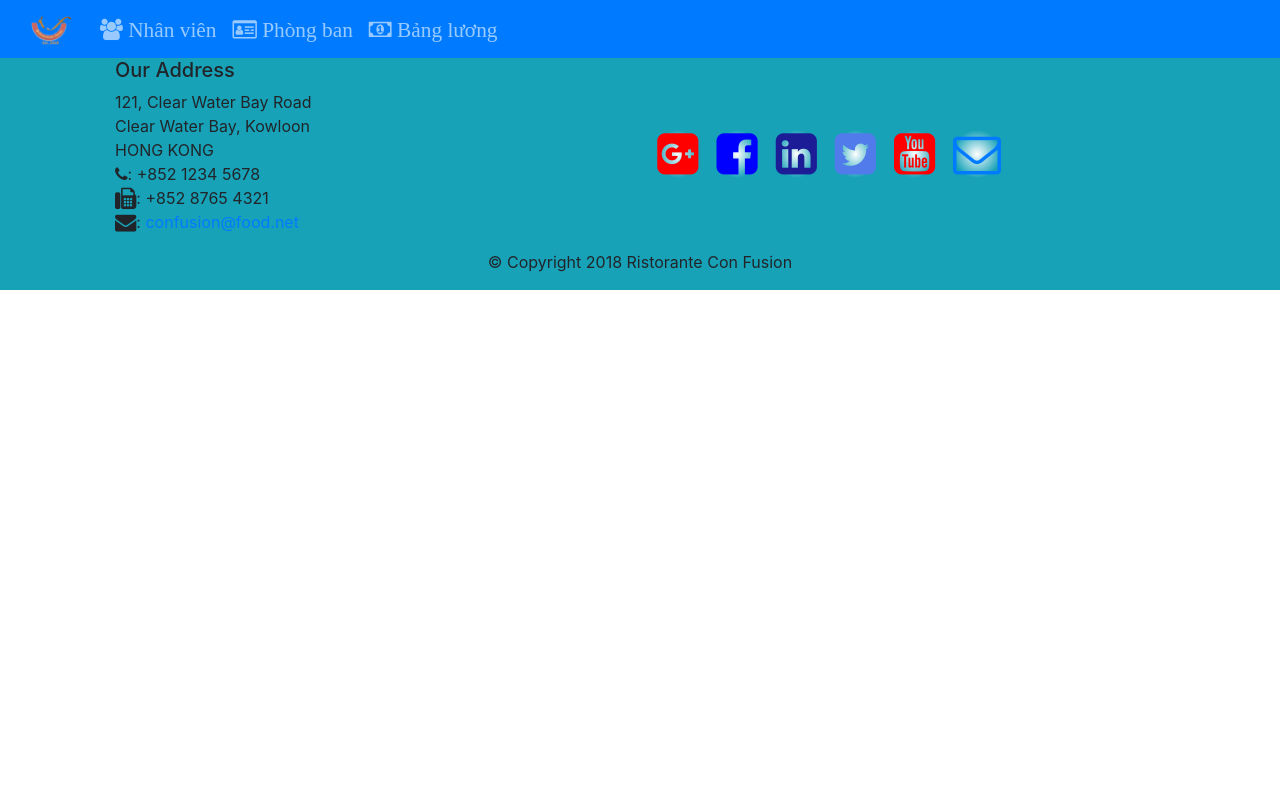
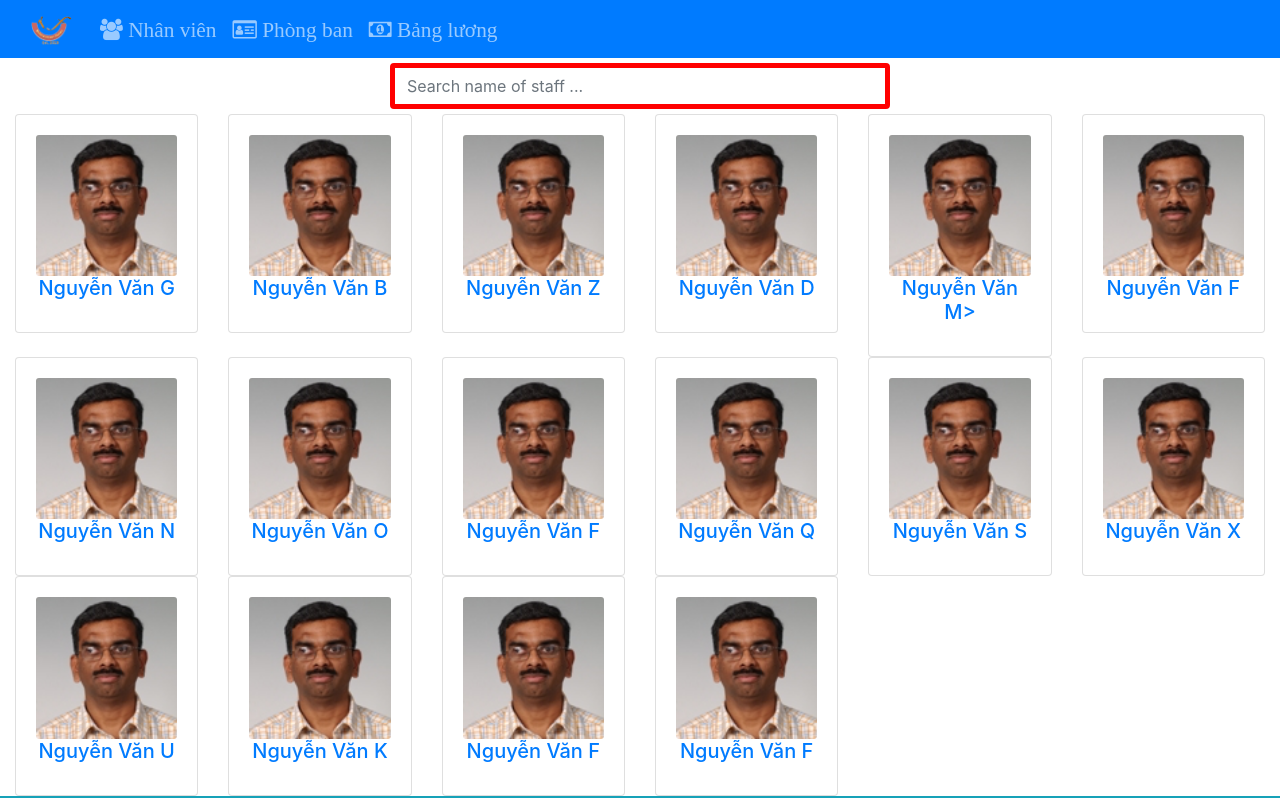
Before and after one commit to nhtc/FunixReactJS, a React (Create React App) app: page / in a window 1280 px wide. Shown: the top 798 px of the page. Built offline with nearby package versions, Linux system fonts and the light colour scheme.

Commit message:
add Search and sort feature

```diff
--- a/package.json
+++ b/package.json
@@ -3,6 +3,7 @@
   "version": "0.1.0",
   "private": true,
   "dependencies": {
+    "@emotion/css": "^11.9.0",
     "bootstrap": "^4.0.0",
     "bootstrap-social": "5.1.1",
     "cross-fetch": "2.1.0",
--- a/src/App.js
+++ b/src/App.js
@@ -1,10 +1,11 @@
-import React, { Component } from "react"
+import React, { Component, useEffect } from "react"
 import { BrowserRouter, Redirect, Route, Switch } from "react-router-dom"
 import "./App.css"
 import Department from "./components/DepartmentComponent"
 import Footer from "./components/FooterComponent"
 import Header from "./components/HeaderComponent"
 import Salary from "./components/SalaryComponent"
+import Search from "./components/SearchComponent"
 import StaffDetail from "./components/StaffDetailComponent"
 import StaffList from "./components/StaffListComponent"
 import { DEPARTMENTS, STAFFS } from "./shared/staffs"
@@ -13,6 +14,7 @@ class App extends Component {
 		super(props)
 		this.state = {
 			staffs: STAFFS,
+			staffSearch: null,
 			departments: DEPARTMENTS,
 			columns: 4,
 			selectedStaff: null,
@@ -22,10 +24,20 @@ class App extends Component {
 	// 	console.log(column)
 	// 	this.setState({ columns: column })
 	// }
-	selectStaff = id => {
-		console.log("id nè: ", this.state.selectedStaff)
-		this.setState({ selectedStaff: id })
-	}
+	// selectStaff = id => {
+	// 	console.log("id nè: ", this.state.selectedStaff)
+	// 	this.setState({ selectedStaff: id })
+	// }
+
+	// componentDidMount() {
+	// 	console.log(this.state.staffSearch)
+	// }
+
+	// getStaffSearch = value => {
+	// 	this.setState({
+	// 		staffSearch: value,
+	// 	})
+	// }
 	render() {
 		const Staff = () => {
 			return (
@@ -58,6 +70,7 @@ class App extends Component {
 				<div className='App'>
 					<Header />
 					<Switch>
+						<Route path='/' exact component={Staff} />
 						<Route path='/staffs' exact component={Staff} />
 						<Route path='/staffs/:id' component={Detail} />
 						<Route path='/departments' component={DepartmentList} />
--- /dev/null
+++ b/src/components/Debounce.js
@@ -0,0 +1,18 @@
+import React, { useEffect, useRef, useState } from "react"
+function useDebounce(value, delayInMilisecond) {
+	// State and setters for debounced value
+	const [debouncedValue, setDebouncedValue] = useState(value)
+	const handler = useRef(0)
+	useEffect(() => {
+		handler.current = window.setTimeout(() => {
+			setDebouncedValue(value)
+		}, delayInMilisecond)
+
+		return () => {
+			clearTimeout(handler.current)
+		}
+	}, [value, delayInMilisecond])
+	return debouncedValue
+}
+
+export default useDebounce
--- a/src/components/HeaderComponent.js
+++ b/src/components/HeaderComponent.js
@@ -10,6 +10,7 @@ import {
 } from "reactstrap"
 import { NavLink } from "react-router-dom"
 import "./style.css"
+import Search from "./SearchComponent"
 class Header extends Component {
 	constructor(props) {
 		super(props)
--- /dev/null
+++ b/src/components/SearchComponent.js
@@ -0,0 +1,47 @@
+import React, { useEffect, useState } from "react"
+import useDebounce from "./Debounce"
+
+const Search = ({ staff, staffList }) => {
+	const [searchTerm, setSearchTerm] = useState("")
+
+	const debounceSearch = useDebounce(searchTerm, 300)
+
+	useEffect(() => {
+		if (debounceSearch) {
+			staffList(
+				staff.filter(s =>
+					s.name.toLowerCase().includes(debounceSearch.toLowerCase())
+				)
+			)
+		} else {
+			staffList(null)
+		}
+	}, [debounceSearch])
+
+	return (
+		<div>
+			<div className='input-group'>
+				<input
+					type='text'
+					className='form-control rounded'
+					placeholder='Search name of staff ...'
+					aria-label='Search'
+					aria-describedby='search-addon'
+					value={searchTerm}
+					onChange={e => setSearchTerm(e.target.value)}
+					style={{
+						maxWidth: "500px",
+						margin: "5px auto",
+						border: "5px solid red",
+						borderRadius: "15px",
+					}}
+				/>
+				{/* <button type="button" className="btn btn-outline-primary">
+          Search
+        </button> */}
+			</div>
+		</div>
+	)
+}
+
+export default Search
--- a/src/components/StaffDetailComponent.js
+++ b/src/components/StaffDetailComponent.js
@@ -35,7 +35,7 @@ const StaffDetail = props => {
 								{dateFormat(props.staff.doB, "dd/mm/yyyy")}
 							</CardText>
 							<CardText>
-								Ngày vào công ty:
+								Ngày vào công ty:{" "}
 								{dateFormat(
 									props.staff.startDate,
 									"dd/mm/yyyy"
--- a/src/components/StaffListComponent.js
+++ b/src/components/StaffListComponent.js
@@ -1,24 +1,36 @@
 import React, { Component } from "react"
-import { Card, CardBody, CardTitle, CardImg } from "reactstrap"
+import { Card, CardBody, CardTitle, CardImg, timeoutsShape } from "reactstrap"
 import { Link } from "react-router-dom"
 import dateFormat from "dateformat"
+import Search from "./SearchComponent"
 class StaffList extends Component {
 	constructor(props) {
 		super(props)
+		this.state = {
+			searchStaff: null,
+		}
+	}
+	SearchStaff = staffSearch => {
+		this.setState({
+			searchStaff: staffSearch,
+		})
 	}
 
 	// onSelectStaff = id => this.props.selectStaff(id)
 	render() {
 		// Tính số column cho bootstrap
 		const temp = `col-lg-2 col-md-4 col-6`
-		const listStaff = this.props.staffs.map(staff => {
+		const staffList = this.state.searchStaff || this.props.staffs
+
+		const listStaff = staffList.map(staff => {
 			return (
 				<div className={temp} key={staff.id}>
 					<Card
-					// onClick={() => {
-					// 	this.onSelectStaff(staff.id)
-					// }}
-					// onClick={this.props.selectStaff(staff.id)}
+						// onClick={() => {
+						// 	this.onSelectStaff(staff.id)
+						// }}
+						// onClick={this.props.selectStaff(staff.id)}
+						className='text-decoration-none'
 					>
 						<Link to={`/staffs/${staff.id}`}>
 							<CardBody>
@@ -26,7 +38,7 @@ class StaffList extends Component {
 									src={`..${staff.image}`}
 									alt='alberto'
 								/>
-								<CardTitle className='text-center'>
+								<CardTitle className='text-center text-decoration-none'>
 									{staff.name}
 								</CardTitle>
 							</CardBody>
@@ -35,8 +47,13 @@ class StaffList extends Component {
 				</div>
 			)
 		})
+
 		return (
 			<div className='container-fluid text-left'>
+				<Search
+					staff={this.props.staffs}
+					staffList={this.SearchStaff}
+				/>
 				<div className='row'>{listStaff}</div>
 			</div>
 		)
--- a/src/shared/staffs.jsx
+++ b/src/shared/staffs.jsx
@@ -1,49 +1,47 @@
-export const DEPARTMENTS =
-    [
+export const DEPARTMENTS = [
 	{
 		id: "Dept01",
 		name: "Sale",
-            numberOfStaff: 1
+		numberOfStaff: 1,
 	},
 	{
 		id: "Dept02",
 		name: "HR",
-            numberOfStaff: 3
+		numberOfStaff: 3,
 	},
 	{
 		id: "Dept03",
 		name: "Marketing",
-            numberOfStaff: 2
+		numberOfStaff: 2,
 	},
 	{
 		id: "Dept04",
 		name: "IT",
-            numberOfStaff: 1
+		numberOfStaff: 1,
 	},
 	{
 		id: "Dept05",
 		name: "Finance",
-            numberOfStaff: 11
-        }
+		numberOfStaff: 11,
+	},
 ]
 
 export const ROLE = {
 	NORMAL_STAFF: "Nhân viên",
-    MANAGER_STAFF: "Quản lý"
+	MANAGER_STAFF: "Quản lý",
 }
 
-export const STAFFS =
-    [
+export const STAFFS = [
 	{
-            id: 0,
-            name: "Nguyễn Văn A",
+		id: 5,
+		name: "Nguyễn Văn G",
 		doB: "1999-01-01T08:59:00.000Z",
 		salaryScale: 1.1,
 		startDate: "2019-04-30T08:59:00.000Z",
 		department: DEPARTMENTS[0],
 		annualLeave: 1,
 		overTime: 1,
-            image: '/assets/images/alberto.png',
+		image: "/assets/images/alberto.png",
 	},
 	{
 		id: 1,
@@ -54,18 +52,18 @@ export const STAFFS =
 		department: DEPARTMENTS[1],
 		annualLeave: 2,
 		overTime: 3,
-            image: '/assets/images/alberto.png',
+		image: "/assets/images/alberto.png",
 	},
 	{
-            id: 2,
-            name: "Nguyễn Văn C",
+		id: 4,
+		name: "Nguyễn Văn Z",
 		doB: "2001-01-01T08:59:00.000Z",
 		salaryScale: 1,
 		startDate: "2019-04-30T08:59:00.000Z",
 		department: DEPARTMENTS[3],
 		annualLeave: 4,
 		overTime: 5,
-            image: '/assets/images/alberto.png',
+		image: "/assets/images/alberto.png",
 	},
 	{
 		id: 3,
@@ -76,21 +74,21 @@ export const STAFFS =
 		department: DEPARTMENTS[2],
 		annualLeave: 6,
 		overTime: 7,
-            image: '/assets/images/alberto.png',
+		image: "/assets/images/alberto.png",
 	},
 	{
-            id: 4,
-            name: "Nguyễn Văn E",
+		id: 6,
+		name: "Nguyễn Văn M>",
 		doB: "1999-01-01T08:59:00.000Z",
 		salaryScale: 1,
 		startDate: "2019-04-30T08:59:00.000Z",
 		department: DEPARTMENTS[2],
 		annualLeave: 8,
 		overTime: 1,
-            image: '/assets/images/alberto.png',
+		image: "/assets/images/alberto.png",
 	},
 	{
-            id: 5,
+		id: 2,
 		name: "Nguyễn Văn F",
 		doB: "2003-01-01T08:59:00.000Z",
 		salaryScale: 1,
@@ -98,32 +96,32 @@ export const STAFFS =
 		department: DEPARTMENTS[4],
 		annualLeave: 9,
 		overTime: 10,
-            image: '/assets/images/alberto.png',
+		image: "/assets/images/alberto.png",
 	},
 	{
-            id: 6,
-            name: "Nguyễn Văn F",
+		id: 10,
+		name: "Nguyễn Văn N",
 		doB: "2003-01-01T08:59:00.000Z",
 		salaryScale: 1,
 		startDate: "2019-04-30T08:59:00.000Z",
 		department: DEPARTMENTS[4],
 		annualLeave: 9,
 		overTime: 10,
-            image: '/assets/images/alberto.png',
+		image: "/assets/images/alberto.png",
 	},
 	{
 		id: 7,
-            name: "Nguyễn Văn F",
+		name: "Nguyễn Văn O",
 		doB: "2003-01-01T08:59:00.000Z",
 		salaryScale: 1,
 		startDate: "2019-04-30T08:59:00.000Z",
 		department: DEPARTMENTS[2],
 		annualLeave: 9,
 		overTime: 10,
-            image: '/assets/images/alberto.png',
+		image: "/assets/images/alberto.png",
 	},
 	{
-            id: 8,
+		id: 23,
 		name: "Nguyễn Văn F",
 		doB: "2003-01-01T08:59:00.000Z",
 		salaryScale: 1,
@@ -131,62 +129,62 @@ export const STAFFS =
 		department: DEPARTMENTS[3],
 		annualLeave: 9,
 		overTime: 10,
-            image: '/assets/images/alberto.png',
+		image: "/assets/images/alberto.png",
 	},
 	{
-            id: 9,
-            name: "Nguyễn Văn F",
+		id: 65,
+		name: "Nguyễn Văn Q",
 		doB: "2003-01-01T08:59:00.000Z",
 		salaryScale: 1,
 		startDate: "2019-04-30T08:59:00.000Z",
 		department: DEPARTMENTS[4],
 		annualLeave: 9,
 		overTime: 10,
-            image: '/assets/images/alberto.png',
+		image: "/assets/images/alberto.png",
 	},
 	{
-            id: 10,
-            name: "Nguyễn Văn F",
+		id: 9,
+		name: "Nguyễn Văn S",
 		doB: "2003-01-01T08:59:00.000Z",
 		salaryScale: 1,
 		startDate: "2019-04-30T08:59:00.000Z",
 		department: DEPARTMENTS[4],
 		annualLeave: 9,
 		overTime: 10,
-            image: '/assets/images/alberto.png',
+		image: "/assets/images/alberto.png",
 	},
 	{
-            id: 11,
-            name: "Nguyễn Văn F",
+		id: 100,
+		name: "Nguyễn Văn X",
 		doB: "2003-01-01T08:59:00.000Z",
 		salaryScale: 1,
 		startDate: "2019-04-30T08:59:00.000Z",
 		department: DEPARTMENTS[4],
 		annualLeave: 9,
 		overTime: 10,
-            image: '/assets/images/alberto.png',
+		image: "/assets/images/alberto.png",
 	},
 	{
 		id: 12,
-            name: "Nguyễn Văn F",
+		name: "Nguyễn Văn U",
 		doB: "2003-01-01T08:59:00.000Z",
 		salaryScale: 1,
 		startDate: "2019-04-30T08:59:00.000Z",
 		department: DEPARTMENTS[4],
 		annualLeave: 9,
 		overTime: 10,
-            image: '/assets/images/alberto.png',
+		image: "/assets/images/alberto.png",
 	},
 	{
 		id: 13,
-            name: "Nguyễn Văn F",
+		name: "Nguyễn Văn K",
 		doB: "2003-01-01T08:59:00.000Z",
 		salaryScale: 1,
 		startDate: "2019-04-30T08:59:00.000Z",
 		department: DEPARTMENTS[4],
 		annualLeave: 9,
 		overTime: 10,
-            image: '/assets/images/alberto.png',
+		image: "/assets/images/alberto.png",
 	},
 	{
 		id: 14,
@@ -197,7 +195,7 @@ export const STAFFS =
 		department: DEPARTMENTS[4],
 		annualLeave: 9,
 		overTime: 10,
-            image: '/assets/images/alberto.png',
+		image: "/assets/images/alberto.png",
 	},
 	{
 		id: 15,
@@ -208,7 +206,6 @@ export const STAFFS =
 		department: DEPARTMENTS[4],
 		annualLeave: 9,
 		overTime: 10,
-            image: '/assets/images/alberto.png',
+		image: "/assets/images/alberto.png",
 	},
-
 ]
```
Also changed, not shown: src/components/SalaryComponent.js (+54 -2 lines), 1 other file (tests, documents, lock files or other folders). Lines whose indentation alone changed are shown as unchanged.
